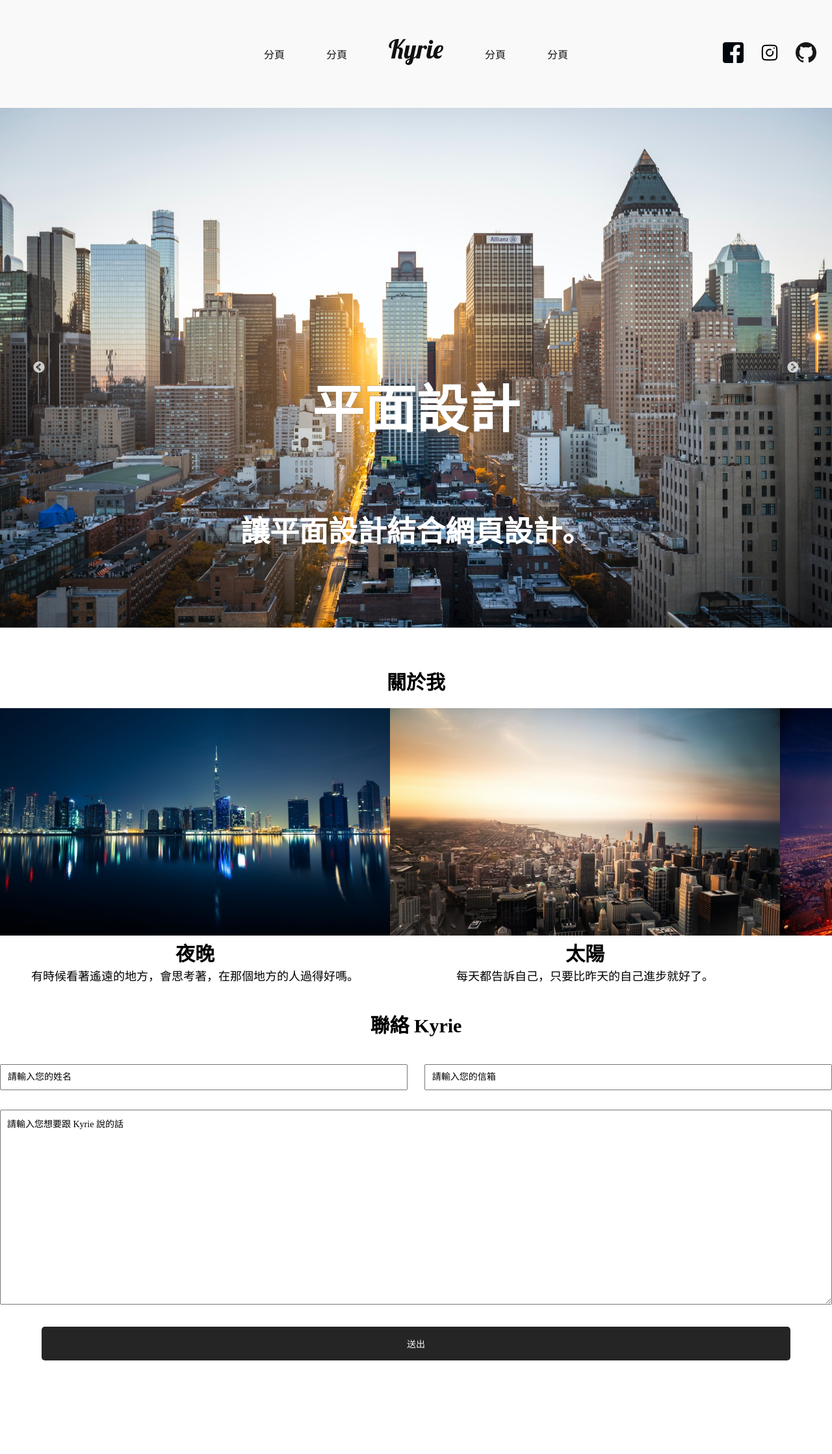
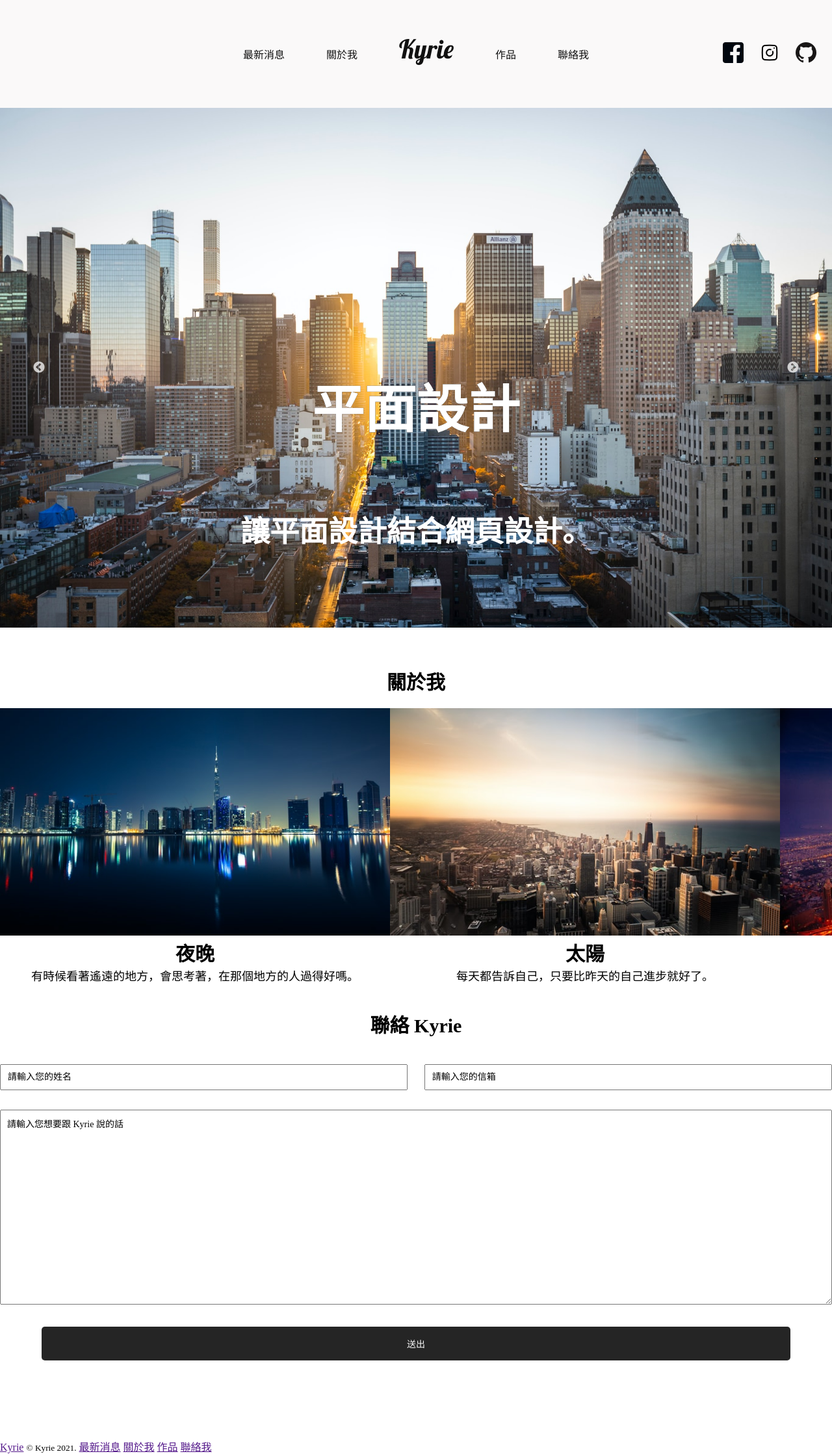
Before and after one commit to KyrieHaveGoodDay/Web_Personal, a plain HTML site: page index.html in a window 1280 px wide. Shown: the top 2238 px of the page at 65% size. Before the commit the page ends 2214 px from the top, so only its background shows below. Drawn offline with nearby package versions, Linux system fonts and the light colour scheme; a web font is replaced by a local one.

Commit message:
新增頁尾

```diff
--- a/index.html
+++ b/index.html
@@ -16,11 +16,11 @@
     <nav>
         <div></div>
         <div id="link">
-            <a href="">分頁</a>
-            <a href="">分頁</a>
+            <a href="">最新消息</a>
+            <a href="">關於我</a>
             <a href="" class="logo">Kyrie</a>
-            <a href="">分頁</a>
-            <a href="">分頁</a>
+            <a href="">作品</a>
+            <a href="">聯絡我</a>
         </div>
         <div id="social">
             <a href=""><img src="./img/icon-fb.png" alt="fb"></a>
@@ -76,6 +76,14 @@
         <input type="submit" value="送出" class="btn">
     </form>
 
+    <footer>
+        <a href="" class="logo">Kyrie</a>
+        <small> &copy; Kyrie 2021.</small>
+        <a href="">最新消息</a>
+        <a href="">關於我</a>
+        <a href="">作品</a>
+        <a href="">聯絡我</a>
+    </footer>
     <!-- jq要在第一個 slick第二 -->
     <script src="https://ajax.googleapis.com/ajax/libs/jquery/3.5.1/jquery.min.js"></script>
     <script type="text/javascript" src="//cdn.jsdelivr.net/npm/slick-carousel@1.8.1/slick/slick.min.js"></script>
```
